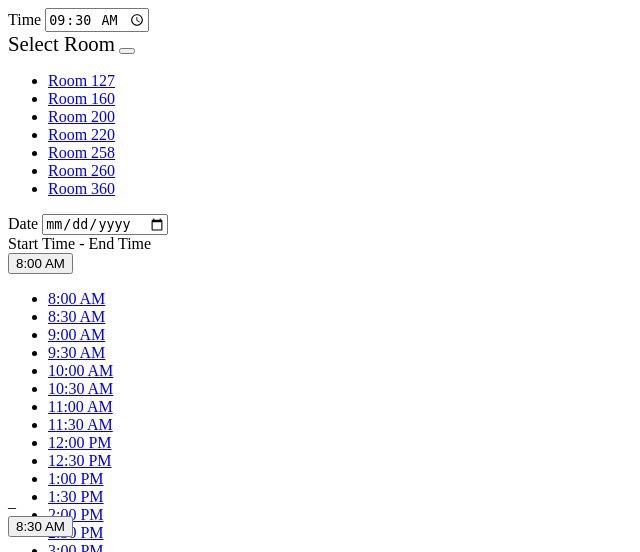
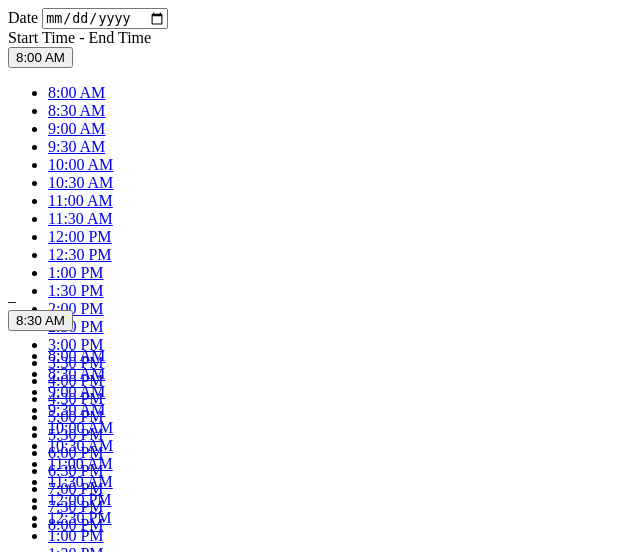
Before and after one commit to esme-nadeau/422-Price-Girls, a Python web app: template flask/templates/map.html in a window 1280 px wide. Shown: the top 552 px of the page, without its empty margins (0-640 px from the left). Run offline with Jinja, Linux system fonts and the light colour scheme; the template is opened without the code that fills it, so the values that code supplies are empty.

Commit message:
moved widgets on map.html, made columns dynamic, added a section for room descriptions and pictures

```diff
--- a/flask/templates/calendar.html
+++ b/flask/templates/calendar.html
@@ -2,7 +2,7 @@
 <div class="row g-4 align-items-start">
 
     <!-- MIDDLE: Booking Widget -->
-    <div class="col-md-3">
+    <div class="col">
     <div class="booking-widget card shadow-sm p-3" style="width: 100%;">
 
         <!-- Room Selector -->
--- a/flask/templates/index.html
+++ b/flask/templates/index.html
@@ -10,6 +10,7 @@
   <link href="{{ url_for('static', filename='css/mybookings.css') }}" rel="stylesheet">
   <link rel="stylesheet" href="https://cdn.jsdelivr.net/npm/bootstrap-icons@1.11.3/font/bootstrap-icons.css">
   <link rel="stylesheet" href="https://cdn.jsdelivr.net/npm/flatpickr/dist/flatpickr.min.css">
+  <script src="https://cdn.jsdelivr.net/npm/@coreui/coreui/dist/js/coreui.bundle.min.js"></script>
   <script src="https://cdn.jsdelivr.net/npm/flatpickr"></script>
   <script src="{{ url_for('static', filename='js/script.js') }}"></script>
 </head>
--- a/flask/templates/map.html
+++ b/flask/templates/map.html
@@ -1,17 +1,169 @@
 <div class="container mt-4" id="mapContainer">
 <div class="row g-4 align-items-start">
+  <!-- LEFT: Calendar -->
+  <div class="col">
+    <div class="card shadow-sm p-3 mb-4" style="width: 100%;">
+      <!-- <div class="d-flex justify-content-between align-items-center mb-3"> -->
 
-    <!-- LEFT: Calendar -->
-    <div class="col-md-3">
-    <div id="calendar"></div>
-    <div class="mt-3">
-        <label for="calendarTime" class="form-label">Time</label>
-        <input type="time" id="calendarTime" class="form-control" value="09:30">
+        <!-- Date -->
+      <div class="mb-3">
+      <label for="date" class="form-label">Date</label>
+      <input type="date" class="form-control" id="date" value="{{ current_date }}">
+      </div>
+
+      <!-- Time Selection (Start - End) -->
+      <div class="mb-3">
+        <label class="form-label d-block mb-1">Start Time - End Time</label>
+        <div class="d-flex align-items-center gap-2">
+
+          <!-- Start Time Dropdown -->
+          <div class="dropdown flex-fill">
+            <button class="btn btn-outline-secondary dropdown-toggle w-100" type="button" id="startTimeDropdown" data-bs-toggle="dropdown" aria-expanded="false">
+              8:00 AM
+            </button>
+            <ul class="dropdown-menu w-100 overflow-auto" style="max-height: 12rem;">
+              {% for h in range(8, 21) %}
+                <li>
+                  <a class="dropdown-item" href="#"
+                    onclick="document.getElementById('startTimeDropdown').textContent='{{ (h if h<=12 else h-12) }}:00 {{ 'AM' if h<12 else 'PM' }}'">
+                    {{ (h if h<=12 else h-12) }}:00 {{ 'AM' if h<12 else 'PM' }}
+                  </a>
+                </li>
+                {% if h < 20 %}
+                <li>
+                  <a class="dropdown-item" href="#"
+                    onclick="document.getElementById('startTimeDropdown').textContent='{{ (h if h<=12 else h-12) }}:30 {{ 'AM' if h<12 else 'PM' }}'">
+                    {{ (h if h<=12 else h-12) }}:30 {{ 'AM' if h<12 else 'PM' }}
+                  </a>
+                </li>
+                {% endif %}
+              {% endfor %}
+            </ul>
+          </div>
+
+          <!-- Dash -->
+          <div class="d-flex align-items-center">
+            <span class="fw-bold">–</span>
+          </div>
+
+          <!-- End Time Dropdown -->
+          <div class="dropdown flex-fill">
+            <button class="btn btn-outline-secondary dropdown-toggle w-100" type="button" id="endTimeDropdown" data-bs-toggle="dropdown" aria-expanded="false">
+              8:30 AM
+            </button>
+            <ul class="dropdown-menu w-100 overflow-auto" style="max-height: 12rem;">
+              {% for h in range(8, 21) %}
+                <li>
+                  <a class="dropdown-item" href="#"
+                    onclick="document.getElementById('endTimeDropdown').textContent='{{ (h if h<=12 else h-12) }}:00 {{ 'AM' if h<12 else 'PM' }}'">
+                    {{ (h if h<=12 else h-12) }}:00 {{ 'AM' if h<12 else 'PM' }}
+                  </a>
+                </li>
+                {% if h < 20 %}
+                <li>
+                  <a class="dropdown-item" href="#"
+                    onclick="document.getElementById('endTimeDropdown').textContent='{{ (h if h<=12 else h-12) }}:30 {{ 'AM' if h<12 else 'PM' }}'">
+                    {{ (h if h<=12 else h-12) }}:30 {{ 'AM' if h<12 else 'PM' }}
+                  </a>
+                </li>
+                {% endif %}
+              {% endfor %}
+            </ul>
+          </div>
+
+        </div>
       </div>
     </div>
 
-    <!-- MIDDLE: Booking Widget -->
-    <div class="col-md-4">
+    <!-- bottom widget for photo display -->
+    <div class="card shadow-sm p-3" style="width: 100%;">
+      <div id="carouselExampleControls" class="carousel slide" data-bs-ride="carousel">
+        <div class="carousel-inner">
+          <div class="carousel-item active">
+            <img class="d-block w-100" src="your-image1.jpg" alt="First slide">
+          </div>
+          <div class="carousel-item">
+            <img class="d-block w-100" src="your-image2.jpg" alt="Second slide">
+          </div>
+          <div class="carousel-item">
+            <img class="d-block w-100" src="your-image3.jpg" alt="Third slide">
+          </div>
+        </div>
+
+        <button class="carousel-control-prev" type="button" data-bs-target="#carouselExampleControls" data-bs-slide="prev">
+          <span class="carousel-control-prev-icon" aria-hidden="true"></span>
+          <span class="visually-hidden">Previous</span>
+        </button>
+
+        <button class="carousel-control-next" type="button" data-bs-target="#carouselExampleControls" data-bs-slide="next">
+          <span class="carousel-control-next-icon" aria-hidden="true"></span>
+          <span class="visually-hidden">Next</span>
+        </button>
+      </div>
+      <body>
+        Room Description
+      </body>
+    </div>
+  </div>
+  <!-- MIDDLE: Floor Map Widget -->
+  <div class="col">
+  <div class="card shadow-sm p-3" style="width: 100%;">
+
+      <!-- Header -->
+      <div class="d-flex justify-content-between align-items-center mb-3">
+      <h5 class="fw-semibold mb-0">Deschutes Hall</h5>
+      <!-- Floor Selector Dropdown -->
+      <div class="dropdown">
+          <button class="btn btn-outline-secondary dropdown-toggle" type="button" id="floorDropdown" data-bs-toggle="dropdown" aria-expanded="false">
+          Floor 1
+          </button>
+          <ul class="dropdown-menu" aria-labelledby="floorDropdown">
+          <li><a class="dropdown-item" href="#" data-slide="0">Floor 1</a></li>
+          <li><a class="dropdown-item" href="#" data-slide="1">Floor 2</a></li>
+          <li><a class="dropdown-item" href="#" data-slide="2">Floor 3</a></li>
+          </ul>
+      </div>
+      </div>
+
+      <!-- Carousel -->
+      <div id="carouselFloors" class="carousel slide" data-bs-ride="false" style="max-width: 100%; margin: auto;">
+      <div class="carousel-indicators">
+          <button type="button" data-bs-target="#carouselFloors" data-bs-slide-to="0" class="active" aria-current="true" aria-label="Floor 1"></button>
+          <button type="button" data-bs-target="#carouselFloors" data-bs-slide-to="1" aria-label="Floor 2"></button>
+          <button type="button" data-bs-target="#carouselFloors" data-bs-slide-to="2" aria-label="Floor 3"></button>
+      </div>
+
+      <div class="carousel-inner text-center">
+          <div class="carousel-item active">
+          <object data="{{ url_for('static', filename='map_images/DESC_1.svg') }}" type="image/svg+xml"
+                  class="svg-object" style="max-width: 100%; height: auto;"></object>
+          </div>
+          <div class="carousel-item">
+          <object data="{{ url_for('static', filename='map_images/DESC_2.svg') }}" type="image/svg+xml"
+                  class="svg-object" style="max-width: 100%; height: auto;"></object>
+          </div>
+          <div class="carousel-item">
+          <object data="{{ url_for('static', filename='map_images/DESC_3.svg') }}" type="image/svg+xml"
+                  class="svg-object" style="max-width: 100%; height: auto;"></object>
+          </div>
+      </div>
+
+      <!-- Carousel Controls -->
+      <button class="carousel-control-prev" type="button" data-bs-target="#carouselFloors" data-bs-slide="prev">
+          <span class="carousel-control-prev-icon" aria-hidden="true"></span>
+          <span class="visually-hidden">Previous</span>
+      </button>
+
+      <button class="carousel-control-next" type="button" data-bs-target="#carouselFloors" data-bs-slide="next">
+          <span class="carousel-control-next-icon" aria-hidden="true"></span>
+          <span class="visually-hidden">Next</span>
+      </button>
+      </div>
+  </div>
+  </div>
+
+  <!-- RIGHT: Booking Widget -->
+  <div class="col">
   <div class="booking-widget card shadow-sm p-3" style="width: 100%;">
 
       <!-- Room Selector -->
```
Also changed, not shown: other parts of flask/templates/map.html (+0 -58 lines), flask/static/css/map.css (+82 -1 lines), flask/templates/base.html (deleted, +0 -27 lines). Lines whose indentation alone changed are shown as unchanged.
